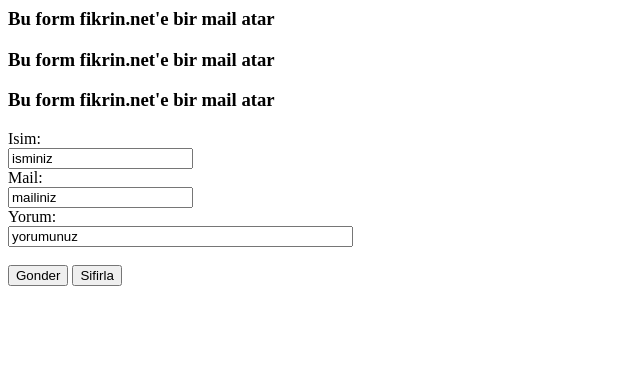
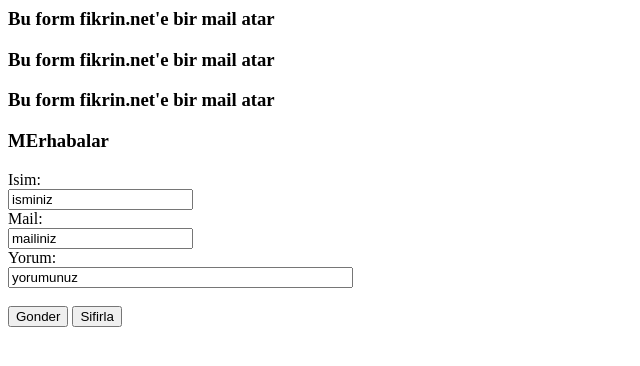
Before and after one commit to onyor/VisualStudioCodeTry, a plain HTML site: page src/index.html in a window 1280 px wide. Shown: the whole page, without its empty margins (0-640 px from the left). Drawn offline with Linux system fonts and the light colour scheme.

Commit message:
Updated 2 index.html

```diff
--- a/src/index.html
+++ b/src/index.html
@@ -7,6 +7,8 @@
 <h3>Bu form fikrin.net'e bir mail atar</h3>
 
 <h3>Bu form fikrin.net'e bir mail atar</h3>
+
+<h3>MErhabalar</h3>
 Isim:<br>
 <input type="text" name="isim"
 value="isminiz" size="20">
```
